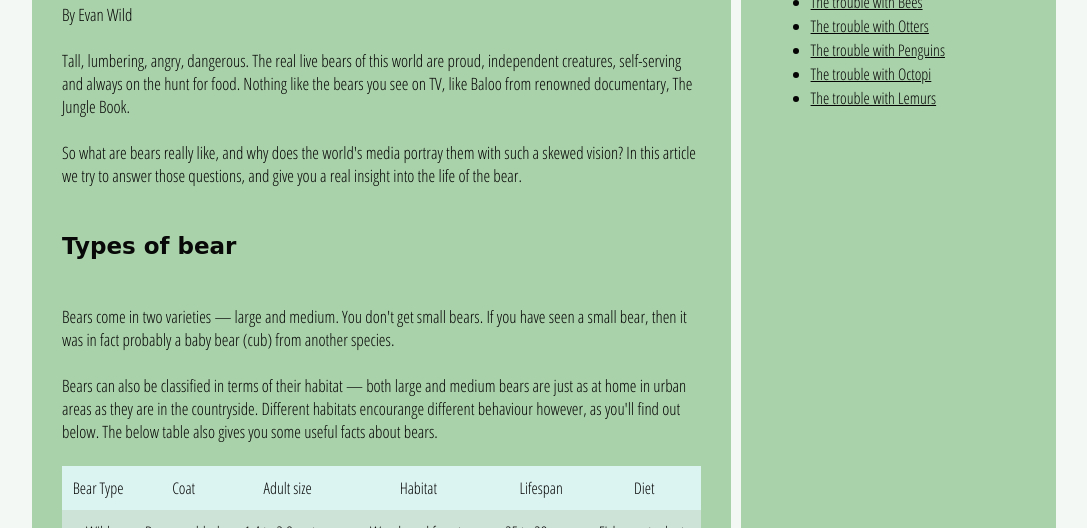
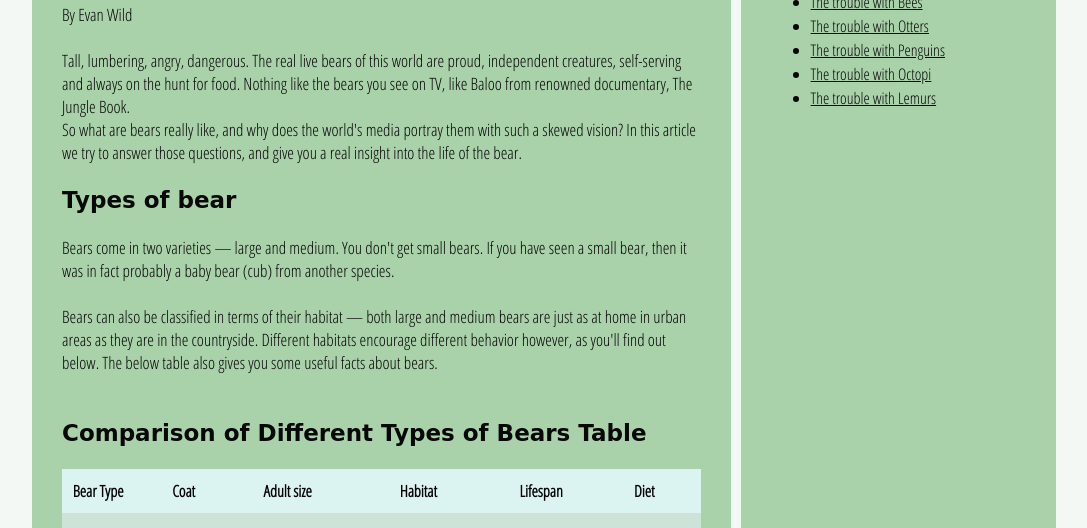
Before and after one commit to laurenrausch/M5.2, a website: page index.html in a window 1280 px wide. Shown: the part 272-800 px from the top of the page, without its empty margins (96-1183 px from the left). Drawn offline with Linux system fonts and the light colour scheme; files whose address does not match are found by name; a web font is replaced by a local one.

Commit message:
read me update and html fixes

```diff
--- a/index.html
+++ b/index.html
@@ -44,28 +44,28 @@
       Tall, lumbering, angry, dangerous. The real live bears of this world are proud, independent creatures,
       self-serving and always on the hunt for food. Nothing like the bears you see on TV, like Baloo from renowned
       documentary, The Jungle Book.
-      <br><br>
+      <br>
       So what are bears really like, and why does the world's media portray them with such a skewed vision? In this
       article we try to answer those questions, and give you a real insight into the life of the bear.
-      <br><br>
+      <br>
       <h3>Types of bear</h3>
-      <br>
       Bears come in two varieties — large and medium. You don't get small bears. If you have seen a small bear, then it
       was in fact probably a baby bear (cub) from another species.
       <br><br>
       Bears can also be classified in terms of their habitat — both large and medium bears are just as at home in urban
-      areas as they are in the countryside. Different habitats encourange different behaviour however, as you'll find
+      areas as they are in the countryside. Different habitats encourage different behavior however, as you'll find
       out below. The below table also gives you some useful facts about bears.
       <br><br>
+      <h3>Comparison of Different Types of Bears Table</h3>
       <table>
         <thead>
           <tr>
-            <td>Bear Type</td>
-            <td>Coat</td>
-            <td>Adult size</td>
-            <td>Habitat</td>
-            <td>Lifespan</td>
-            <td>Diet</td>
+            <td><strong>Bear Type</strong></td>
+            <td><strong>Coat</strong></td>
+            <td><strong>Adult size</strong></td>
+            <td><strong>Habitat</strong></td>
+            <td><strong>Lifespan</strong></td>
+            <td><strong>Diet</strong></td>
           </tr>
         </thead>
         <tbody>
@@ -90,7 +90,6 @@
 
       <br>
       <h3>Habitats and Eating habits</h3>
-      <br>
       Wild bears eat a variety of meat, fish, fruit, nuts, and other natually growing ingredients. In general they
       will
       hunt for food themselves in woodland or rivers, but at a push they will track down their sustenance from farms
```
Also changed, not shown: README.md.
